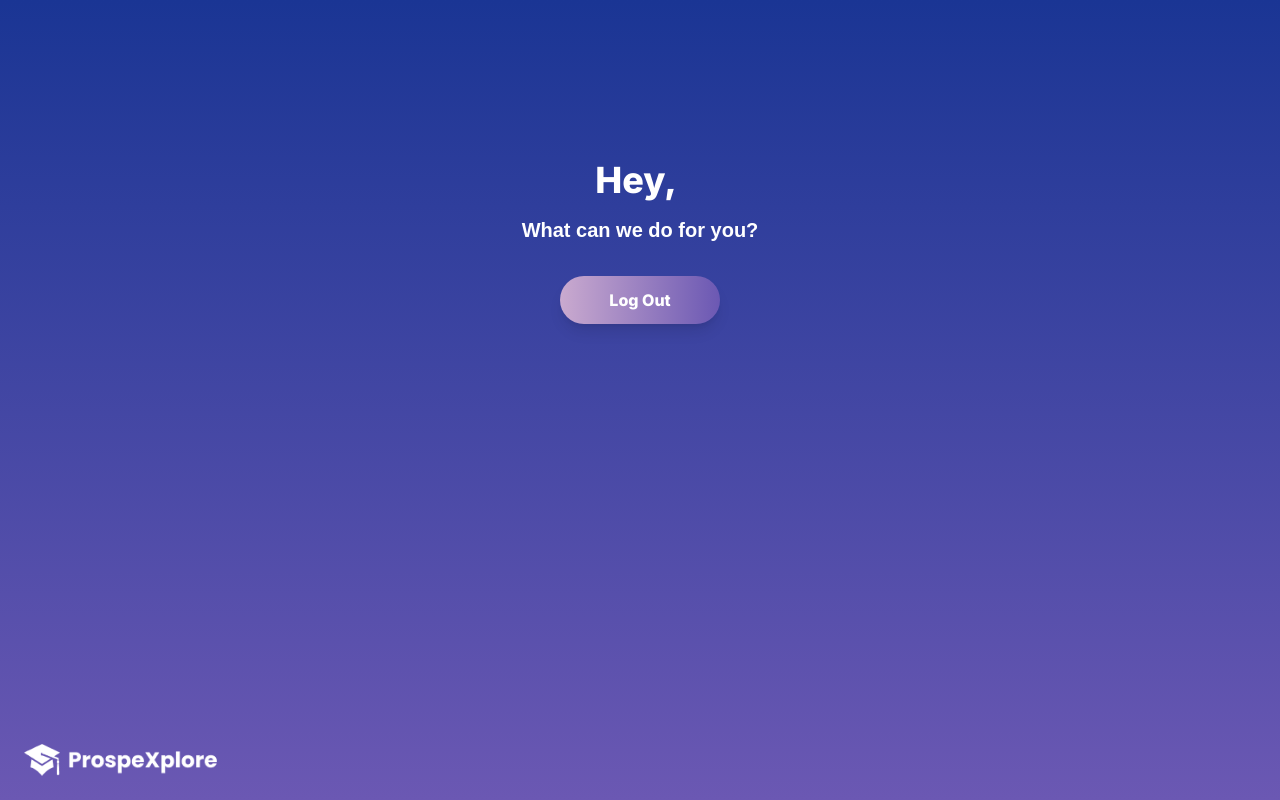
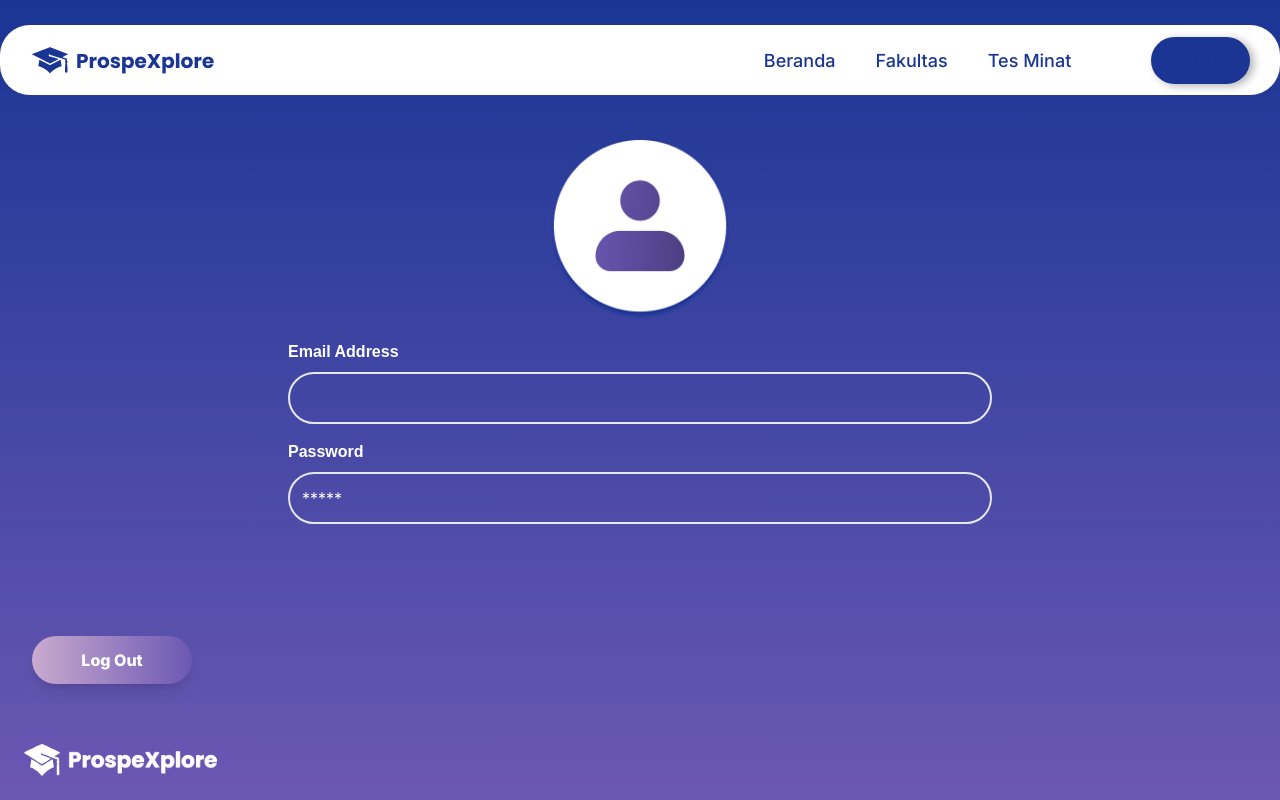
Before and after one commit to mraifalkautsar/17_ProspeXplore, a Next.js app: page /dashboard in a window 1280 px wide. Built offline with nearby package versions, Linux system fonts and the light colour scheme; no server answers.

Commit message:
feat: connected email

```diff
--- a/app/components/UserInfo.tsx
+++ b/app/components/UserInfo.tsx
@@ -3,6 +3,7 @@
 import { signOut } from "next-auth/react";
 import { useSession } from "next-auth/react";
 import { useRouter } from "next/navigation";
+import Image from "next/image";
 
 export default function UserInfo() {
   const { data: session } = useSession();
@@ -13,17 +14,39 @@ export default function UserInfo() {
     router.push("/authentication");
   };
 
+
   return (
-      <div className="w-full mx-auto items-center justify-center text-center pt-40">
-        <div className="font-poppins font-extrabold text-4xl inline-flex">
-          <h2 className="text-white">Hey,</h2><span className="bg-gradient-to-r from-white to-[#6B58B3] text-transparent bg-clip-text">&nbsp;{session?.user?.email}</span>
-        </div>
-        <p className="font-poppins text-white text-xl mt-4 font-semibold">What can we do for you?</p>
+      <div className="justify-center items-center">
+        <Image
+          src="/pfp.png"
+          alt="pfp"
+          width={180}
+          height={180}
+          className="mx-auto my-5"
+        />
+
+        <form className="mx-40 pb-16 px-32">
+          <p className="font-bold font-poppins text-white mb-2">Email Address</p>
+          <div className="mb-4 text-white">
+            <span className="block w-full px-3 py-3 border-2 rounded-full">&nbsp;{session?.user?.email}</span>
+          </div>
+
+          <p className="font-bold font-poppins text-white mb-2">Password</p>
+          <div className="mb-4 text-white">
+            <span className="block w-full px-3 py-3 border-2 rounded-full">*****</span>
+          </div>
+        </form>
+
         <button
             onClick={() => signOut({ callbackUrl: "/authentication" })}
             className="w-40 rounded-full bg-gradient-to-r from-[#CAAACF] to-[#6B58B3] text-white font-poppins font-extrabold m-8 py-3 px-4 shadow-lg">
                 Log Out
         </button>
+
+        <div className="flex fixed bottom-0">
+          <img src="Vector.png" alt="logo" className="h-8 my-6 ml-6 mr-2" />
+          <img src="Frame 13.png" alt="name" className="h-8 mt-6" />
+        </div>
       </div>
     );
 }
--- a/app/dashboard/page.tsx
+++ b/app/dashboard/page.tsx
@@ -4,6 +4,23 @@ import UserInfo from "../components/UserInfo";
 export default function Dashboard() {
   return(
     <main className="bg-gradient-to-b from-[#1A3594] to-[#6B58B3] min-h-screen">
+      <div className="header-container">
+        <div className="header">
+          <img
+            src="/logo.png"
+            alt="ProspeXplore"
+            className="logo"
+          />
+          <div className="navbar">
+            <a href="/">Beranda</a>
+            <a href="#fakultas">Fakultas</a>
+            <a href="#tes-minat">Tes Minat</a>
+            <a href="/authentication">
+              <span className="sign-in-button">Sign In</span>
+            </a>
+          </div>
+        </div>
+      </div>
       <UserInfo/>
 
       <div className="flex absolute bottom-0">
--- a/app/profile/page.tsx
+++ b/app/profile/page.tsx
@@ -5,6 +5,7 @@ import React from "react";
 import { getServerSession } from "next-auth";
 import { authOptions } from "../api/auth/[...nextauth]/route";
 import {redirect} from "next/navigation";
+import UserInfo from "../components/UserInfo";
 
 export default async function Home() {
 
@@ -22,54 +23,7 @@ export default async function Home() {
                     </div>
                 </div>
             </div>
-            <div className="justify-center items-center">
-                <div className="text-white text-4xl text-center font-poppins font-extrabold">Username</div>
-                    <Image
-                        src="/pfp.png"
-                        alt="pfp"
-                        width={180}
-                        height={180}
-                        className="mx-auto my-5"
-                    />
-
-                <form className="mx-40 pb-16 px-32">
-                    <p className="font-bold font-poppins text-white mb-2">Email Address</p>
-                    <div className="mb-4 text-gray-950">
-                        <input
-                            name="email"
-                            type="email"
-                            placeholder="Email Address"
-                            className="block w-full px-3 py-3 border-2 rounded-full"
-                        />
-                    </div>
-
-                    <p className="font-bold font-poppins text-white mb-2">Password</p>
-                    <div className="mb-4 text-gray-950">
-                        <input
-                            name="password"
-                            type="password"
-                            placeholder="Password"
-                            className="block w-full px-3 py-3 border-2 rounded-full"
-                        />
-                    </div>
-
-
-
-                </form>
-
-                <div className="flex fixed bottom-0">
-                        <img
-                            src="Vector.png"
-                            alt="logo"
-                            className="h-8 my-6 ml-6 mr-2"
-                        />
-                        <img
-                            src="Frame 13.png"
-                            alt="name"
-                            className="h-8 mt-6"
-                        />
-                </div>
-            </div>
+            <UserInfo/>
 
 
         </div>
```
